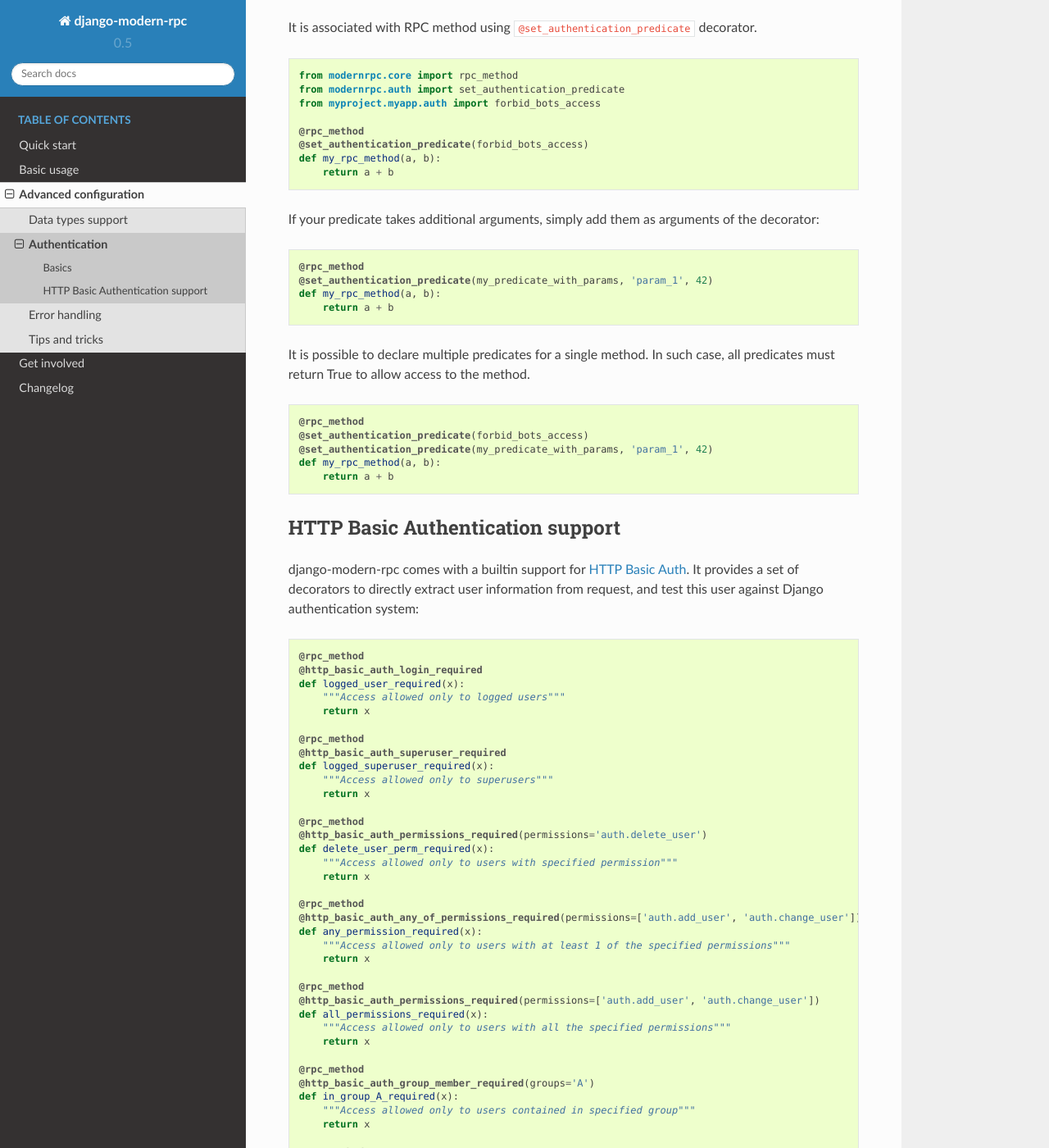
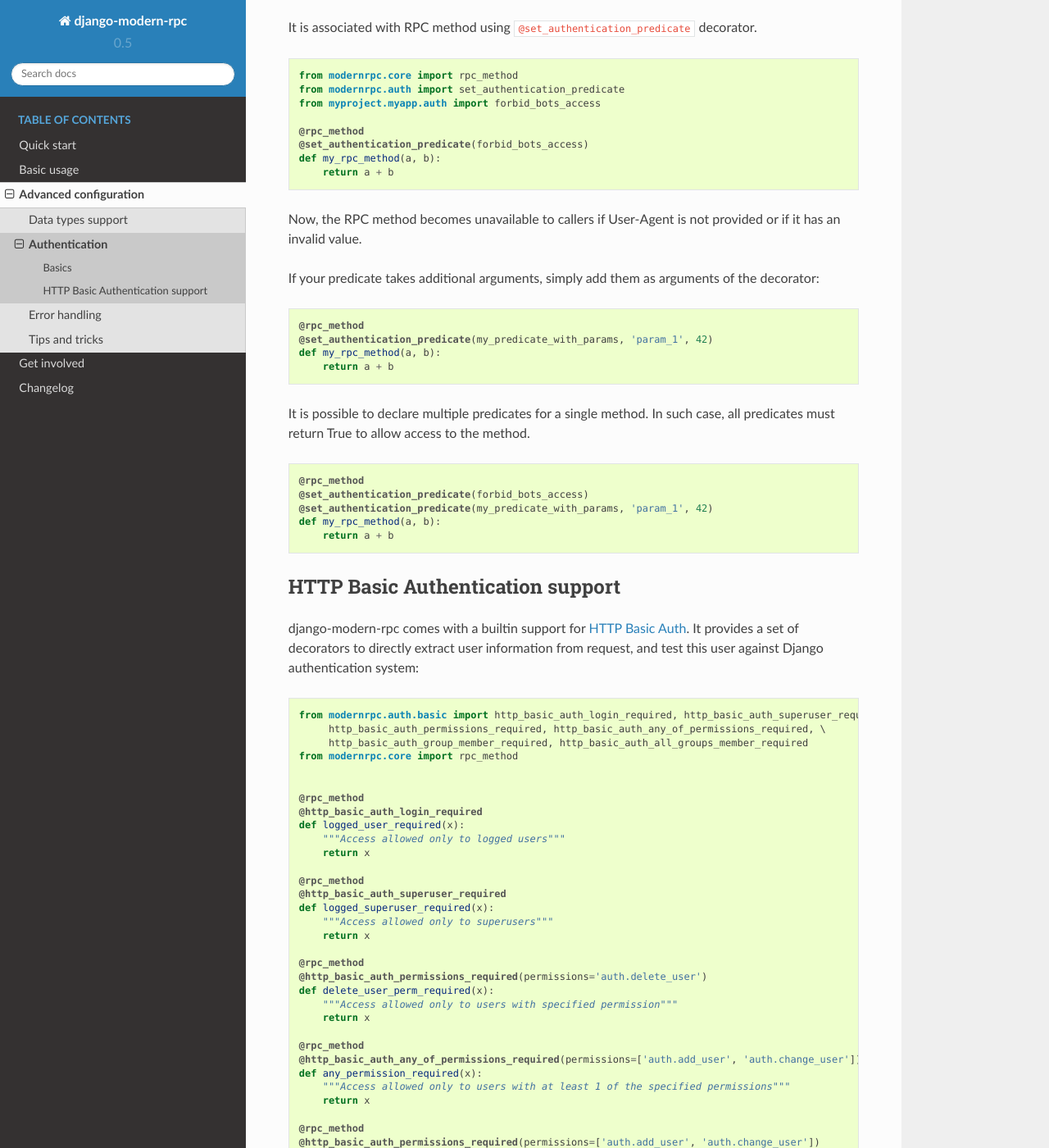
Before and after one commit to alorence/django-modern-rpc, a Sphinx documentation site: the page built from docs/source/advanced/authentication.rst, in a window 1280 px wide and 1400 px high, scrolled down 757 px. Shown: the whole window at 82% size. Built offline with Sphinx 7.4.7 and the Read the Docs theme 2.0.0, drawn with Linux system fonts in a browser that asks for light colours.

Commit message:
Fixed #3

```diff
--- a/docs/source/advanced/authentication.rst
+++ b/docs/source/advanced/authentication.rst
@@ -49,6 +49,8 @@
     def my_rpc_method(a, b):
         return a + b
 
+Now, the RPC method becomes unavailable to callers if User-Agent is not provided or if it has an invalid value.
+
 If your predicate takes additional arguments, simply add them as arguments of the decorator:
 
 .. code:: python
@@ -78,6 +80,11 @@
 .. _`HTTP Basic Auth`: https://www.wikiwand.com/en/Basic_access_authentication
 
 .. code:: python
+
+    from modernrpc.auth.basic import http_basic_auth_login_required, http_basic_auth_superuser_required, \
+         http_basic_auth_permissions_required, http_basic_auth_any_of_permissions_required, \
+         http_basic_auth_group_member_required, http_basic_auth_all_groups_member_required
+    from modernrpc.core import rpc_method
 
 
     @rpc_method
```
